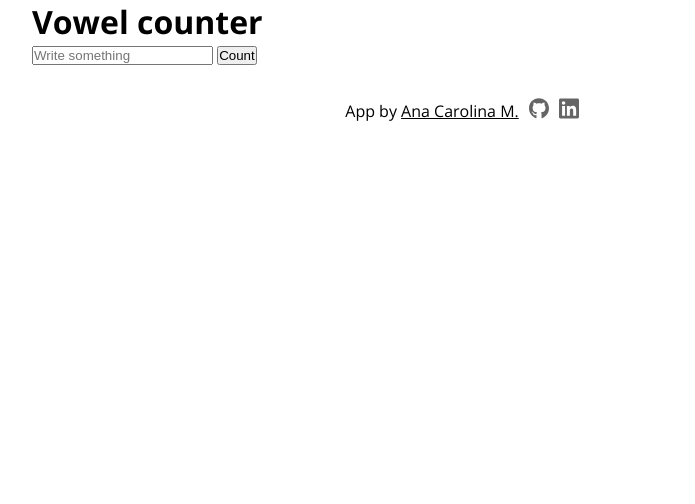
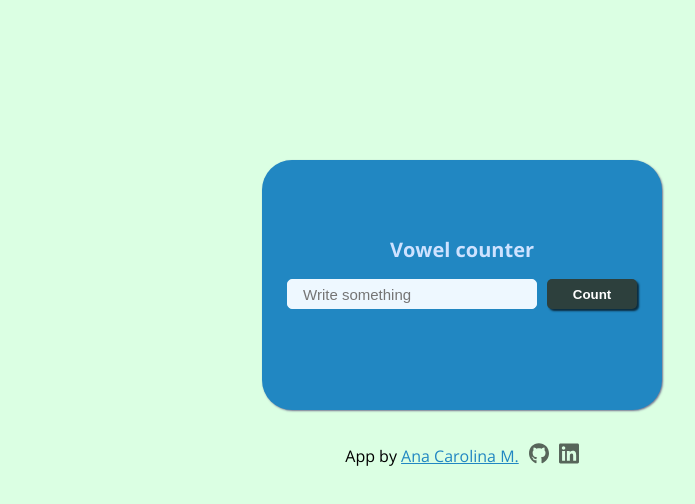
Before and after one commit to anacmas/vowel-counter, a plain HTML site: page index.html in a window 1280 px wide. Shown: the whole page, without its empty margins (178-873 px from the left). Drawn offline with nearby package versions, Linux system fonts and the light colour scheme.

Commit message:
feat: basic style

```diff
--- a/styles.css
+++ b/styles.css
@@ -5,10 +5,10 @@
   --black: #1c2b2d;
   --blue: #31326f;
   --light-blue: #005490;
-  --color-primary: #9d0191;
-  --color-secondary: #db6400;
+  --color-primary: #2187c2;
+  --color-secondary: #2d403d;
   --grey: #eee;
-  --dark-grey: #222831;
+  --light-grey: #cee2ff;
 }
 
 * {
@@ -19,12 +19,75 @@
 
 body {
   font-family: "Open Sans", sans-serif;
+  background-color: #dbffe3;
 }
 
 .container {
-  max-width: 900px;
+  text-align: center;
+  border-radius: 30px;
   margin: 0 auto;
-  padding: 0 20px;
+  margin-top: 10em;
+  max-width: 400px;
+  height: 250px;
+  padding: 20px 20px;
+  background-color: var(--color-primary);
+  border-style: double;
+  border: 1px #fff;
+  box-shadow: 1px 1px 2px rgba(54, 35, 96, 0.628);
+}
+
+.title {
+  font-size: 20px;
+  color: var(--light-grey);
+  margin: 3.5rem 0 1rem 0;
+}
+
+.input-container {
+  display: flex;
+  align-items: center;
+  justify-content: space-around;
+}
+
+.input-word {
+  font-size: 15px;
+  font-weight: 200;
+  color: #483770;
+  height: 30px;
+  width: 250px;
+  padding: 0 15px;
+  background-color: #eef8ff;
+  border-radius: 5px;
+  border: 1px solid #eef8ff;
+}
+
+.input-word:hover {
+  box-shadow: 1px 1px 1px #1d2e31;
+  transition: 0.3s;
+}
+
+button {
+  width: 90px;
+  height: 30px;
+  border: none;
+  background-color: var(--color-secondary);
+  border-radius: 5px;
+  color: rgb(255, 255, 255);
+  font-weight: 600;
+  box-shadow: 2px 2px 2px rgba(0, 0, 0, 0.686);
+}
+
+button:hover {
+  opacity: 80%;
+  transition: 0.3s;
+  cursor: pointer;
+}
+
+button:active {
+  opacity: 60%;
+}
+
+.answer {
+  margin-top: 1rem;
 }
 
 .about-group {
@@ -35,13 +98,13 @@ body {
 }
 
 .about a {
-  color: var(--light-green);
+  color: var(--color-primary);
   text-decoration: underline;
   cursor: pointer;
 }
 
 .about a:hover {
-  color: var(--green);
+  color: var(--color-secondary);
   transition: 0.3s;
 }
 
```
